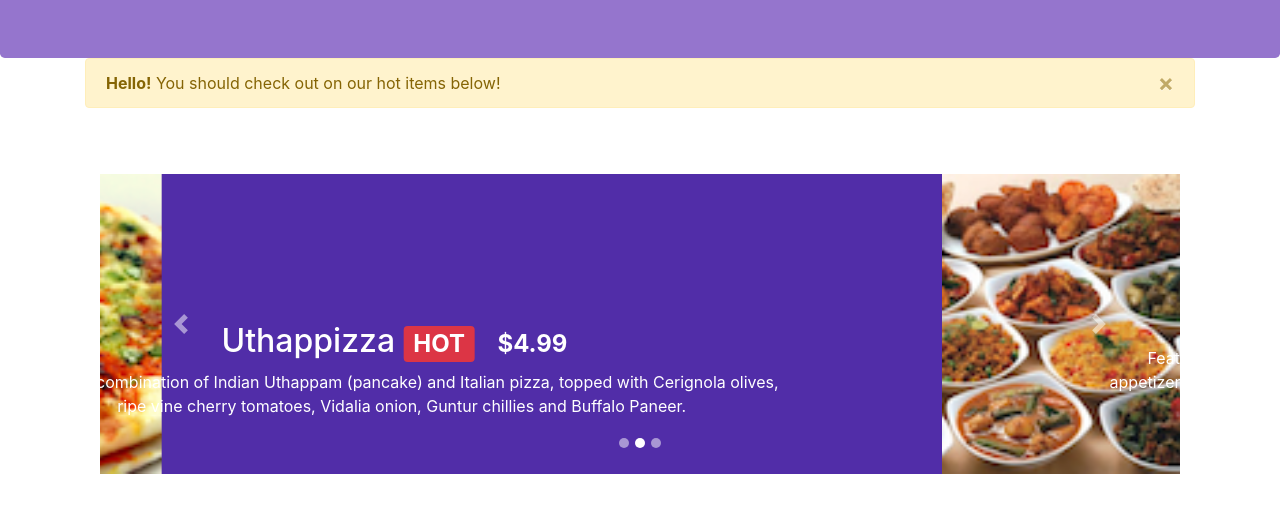
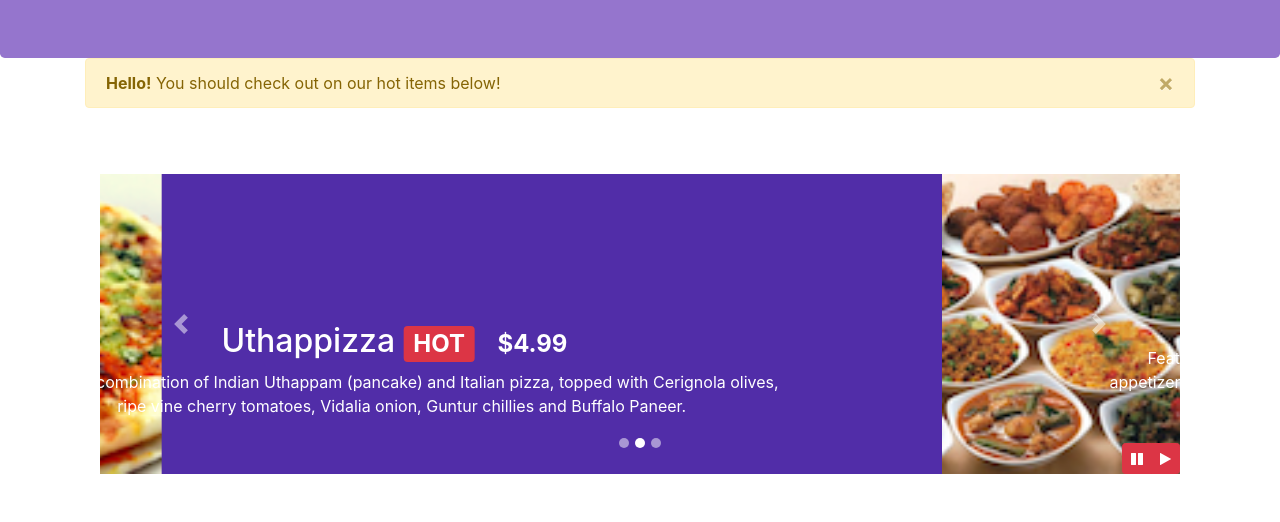
Before and after one commit to PwtanSG/confusionbs4, a website: page index.html in a window 1280 px wide. Shown: the part 276-798 px from the top of the page. Drawn offline with nearby package versions, Linux system fonts and the light colour scheme.

Commit message:
Wk4-Bs4-Jquery-Caurousel

```diff
--- a/css/styles.css
+++ b/css/styles.css
@@ -65,3 +65,10 @@ body {
     height: 10px;
     border-radius: 100%;
   }
+
+  #carouselButton {
+    right:0px;
+    position: absolute;
+    bottom: 0px;
+    z-index: 1;
+}
--- a/index.html
+++ b/index.html
@@ -235,6 +235,15 @@
                     <a class="carousel-control-next" href="#mycarousel" role="button" data-slide="next">
                         <span class="carousel-control-next-icon"></span>
                     </a>
+                    <!--carousel control-->
+                    <div class="btn-group" id="carouselButton">
+                        <button class="btn btn-danger btn-sm" id="carousel-pause">
+                            <span class="fa fa-pause"></span>
+                        </button>
+                        <button class="btn btn-danger btn-sm" id="carousel-play">
+                            <span class="fa fa-play"></span>
+                        </button>
+                    </div>
                 </div>
             </div>
         </div>
@@ -335,6 +344,17 @@
     <script src="node_modules/jquery/dist/jquery.slim.min.js"></script>
     <script src="node_modules/popper.js/dist/umd/popper.min.js"></script>
     <script src="node_modules/bootstrap/dist/js/bootstrap.min.js"></script>
+    <script>
+        $(document).ready(function(){
+            $("#mycarousel").carousel( { interval: 2000 } );
+            $("#carousel-pause").click(function(){
+                $("#mycarousel").carousel('pause');
+            });
+            $("#carousel-play").click(function(){
+                $("#mycarousel").carousel('cycle');
+            });
+        });
+    </script>
 </body>
 
 </html>
```
